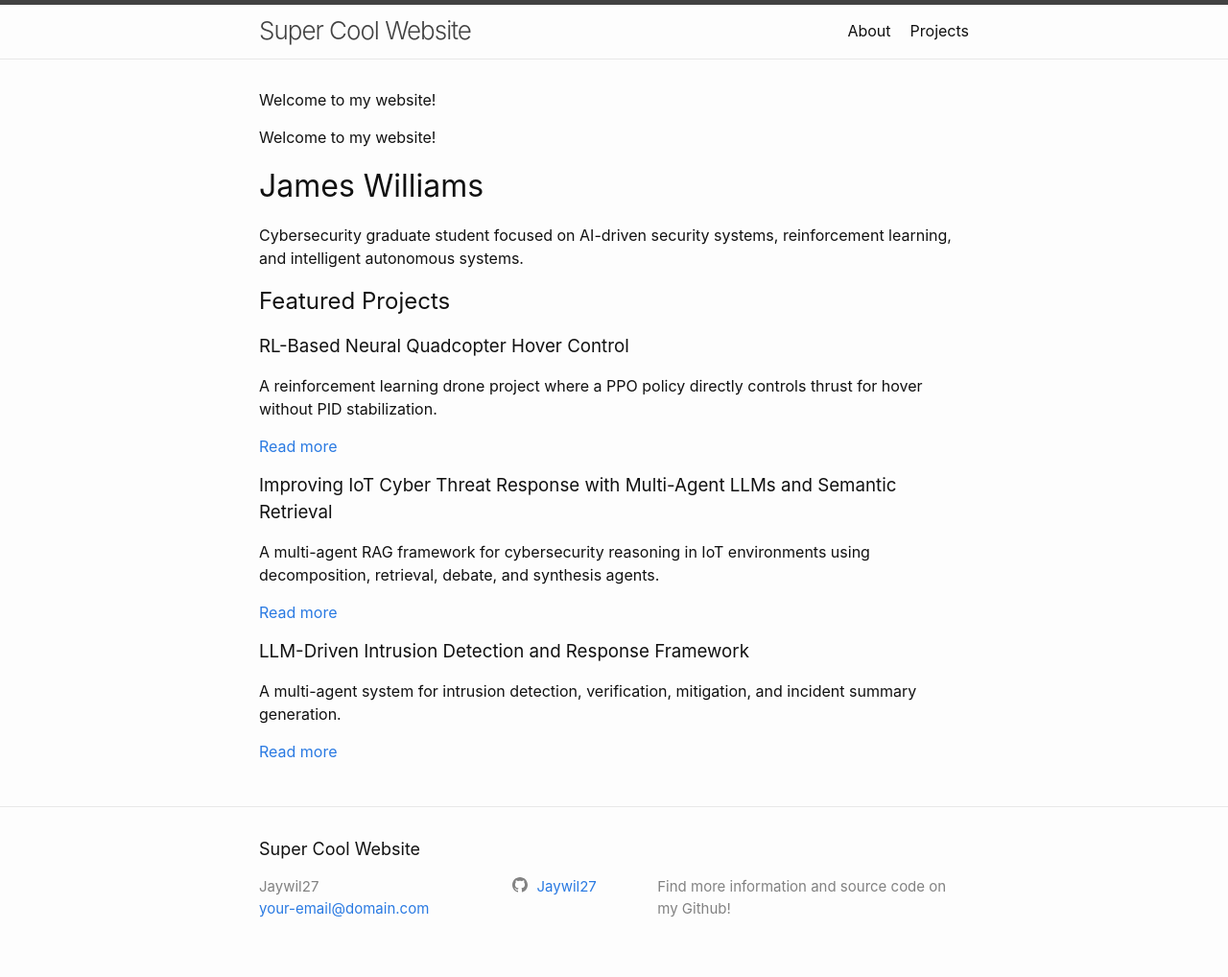
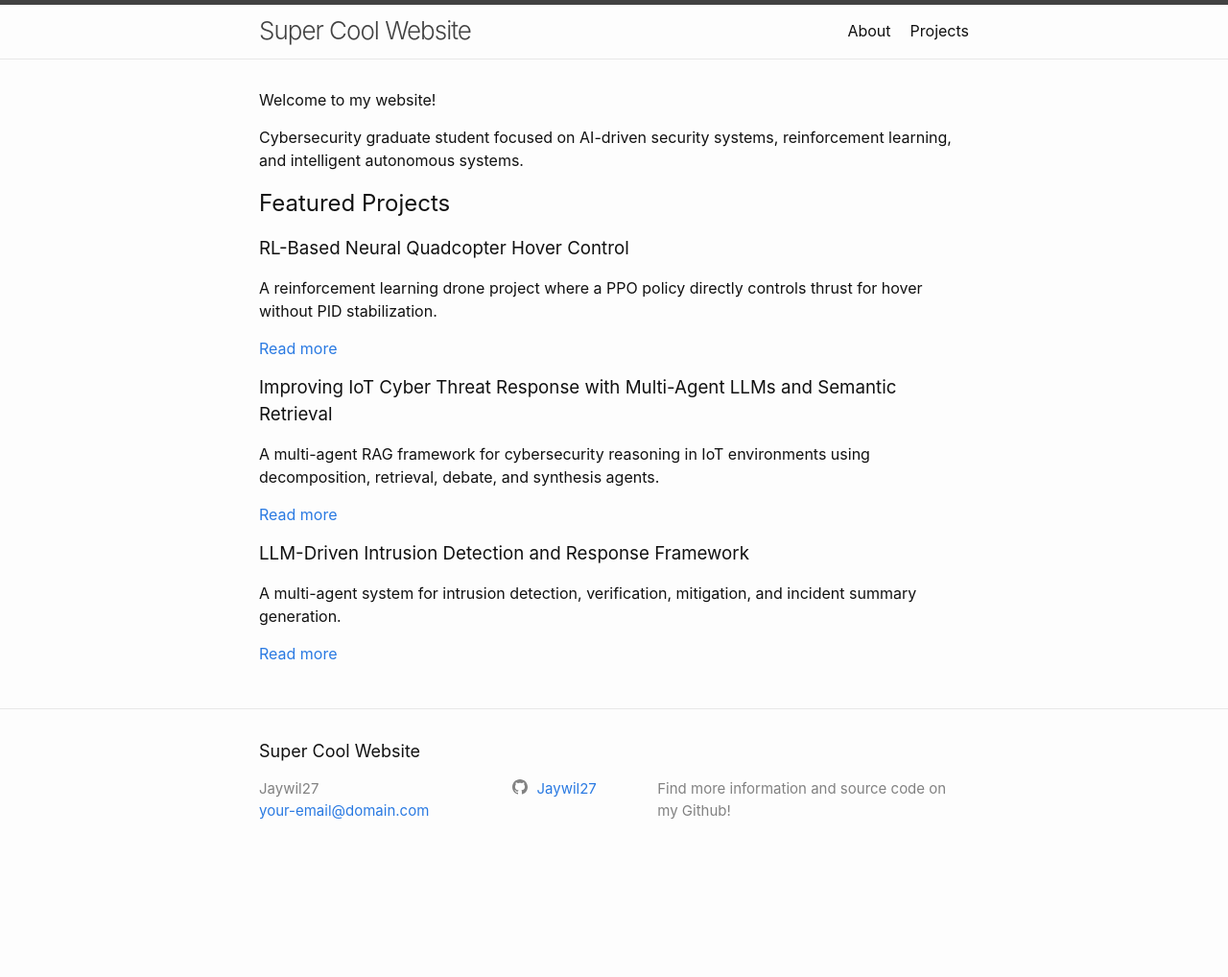
Before and after one commit to Jaywil27/Jaywil27.github.io, a Jekyll site: the page built from index.md, in a window 1280 px wide. Shown: the whole page at 96% size. Built offline with Jekyll 4.4.1, drawn with Linux system fonts in a browser that asks for light colours; after the commit the page ends 916 px from its top, so only the background shows below that.

Commit message:
Update index.md

```diff
--- a/index.md
+++ b/index.md
@@ -9,8 +9,6 @@ layout: home
 ---
 Welcome to my website!
 
-Welcome to my website!
-# James Williams
 
 Cybersecurity graduate student focused on AI-driven security systems, reinforcement learning, and intelligent autonomous systems.
 
```
